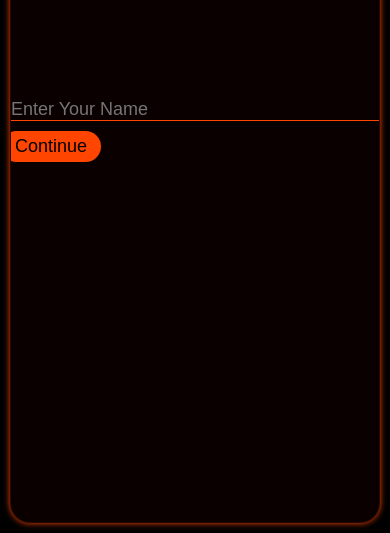
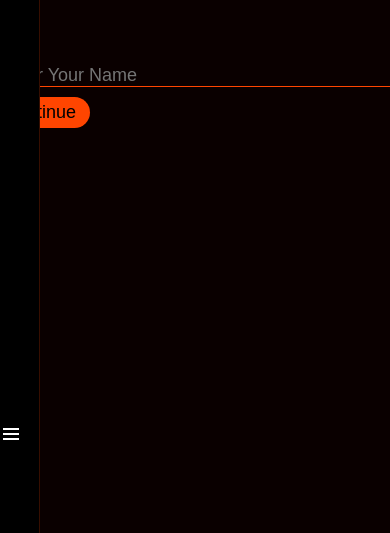
Before and after one commit to thehccreation/hcc-testing-repo, a plain HTML site: page index.html in a window 390 px wide. Shown: the part 311-844 px from the top of the page. Drawn offline with Linux system fonts and the light colour scheme.

Commit message:
Update style.css

```diff
--- a/style.css
+++ b/style.css
@@ -50,7 +50,7 @@ nav:hover{
     position: absolute;
     left: 18px;
     top: 14px;
-    z-index: 5;
+    z-index: 50;
 }
 .logo img{
     width: 25px;
@@ -154,7 +154,7 @@ header span{
 #app-title-holder{
     width: fit-content;
     margin-left: 10px;
-    font-weight: lighter;
+    font-weight: bold;
     color: var(--text);
     font-size: 16px;
 }
@@ -190,6 +190,7 @@ header span{
     padding: 0;
     margin: 4px 10px;
     font-size: 50px;
+    text-align: center;
 }
 #newuser p{
     margin: 15px;
@@ -282,3 +283,60 @@ header span{
     color: gray;
     margin: 60px 20px 10px;
 }
+
+
+
+/* responsive for tab and phone */
+@media (min-width: 0px) and (max-width: 800px) {
+    body{
+        padding: 0;
+    }
+    .main{
+        border-radius: 0;
+        border: 0;
+    }
+    #navbar{
+        position: absolute;
+        z-index: 5;
+        left: 0;
+        background: #000;
+    }
+    #homescreen span{
+        width: 250px;
+    }
+    .window{
+        padding-left: 60px;
+    }
+    .apps li{
+        font-weight: bold;
+    }
+}
+
+        /* responsive for phone */
+@media(max-width: 400px) {
+    body{
+        padding: 0;
+    }
+    .main{
+        border-radius: 0;
+        border: 0;
+    }
+    header h1{
+        display : none;
+    }
+    #navbar{
+        position: absolute;
+        z-index: 5;
+        left: 0;
+        background: #000;
+    }
+    #homescreen span{
+        width: 250px;
+    }
+    .window{
+        padding-left: 60px;
+    }
+    .apps li{
+        font-weight: bold;
+    }
+}
```
